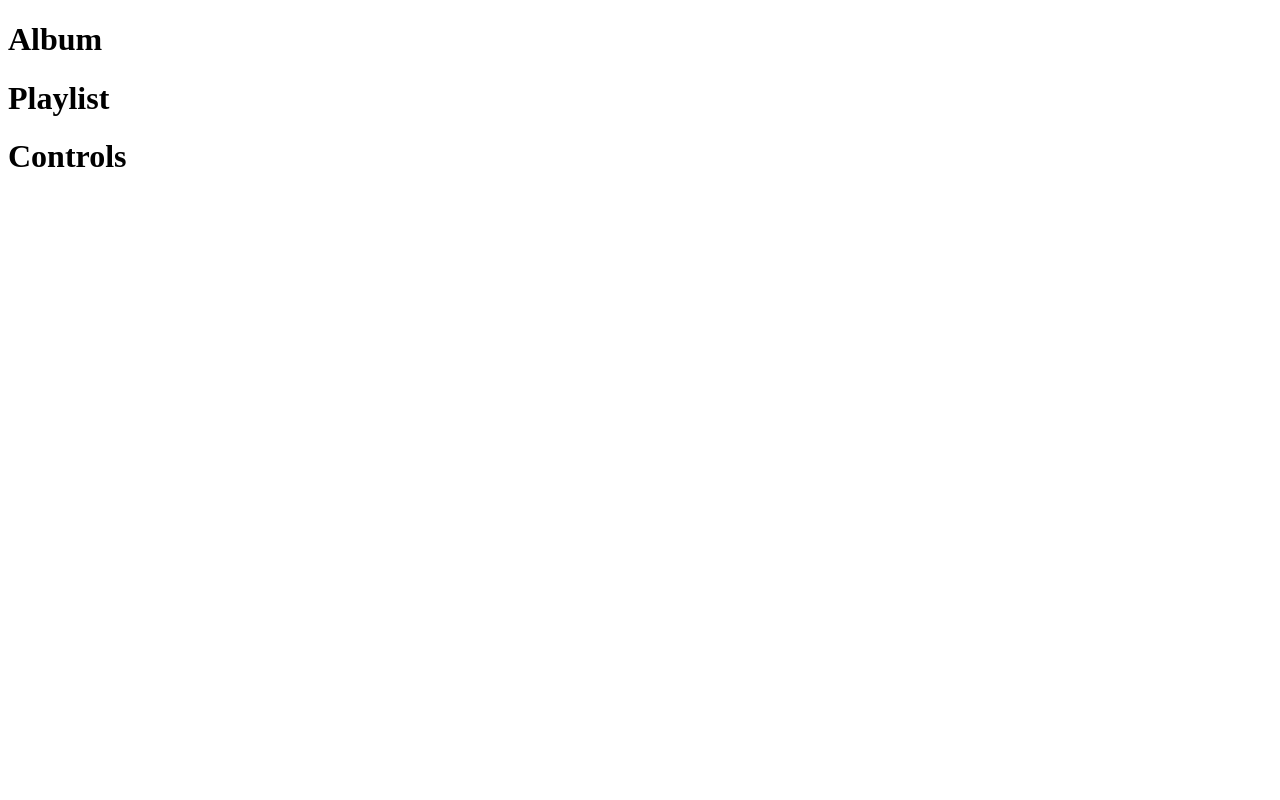
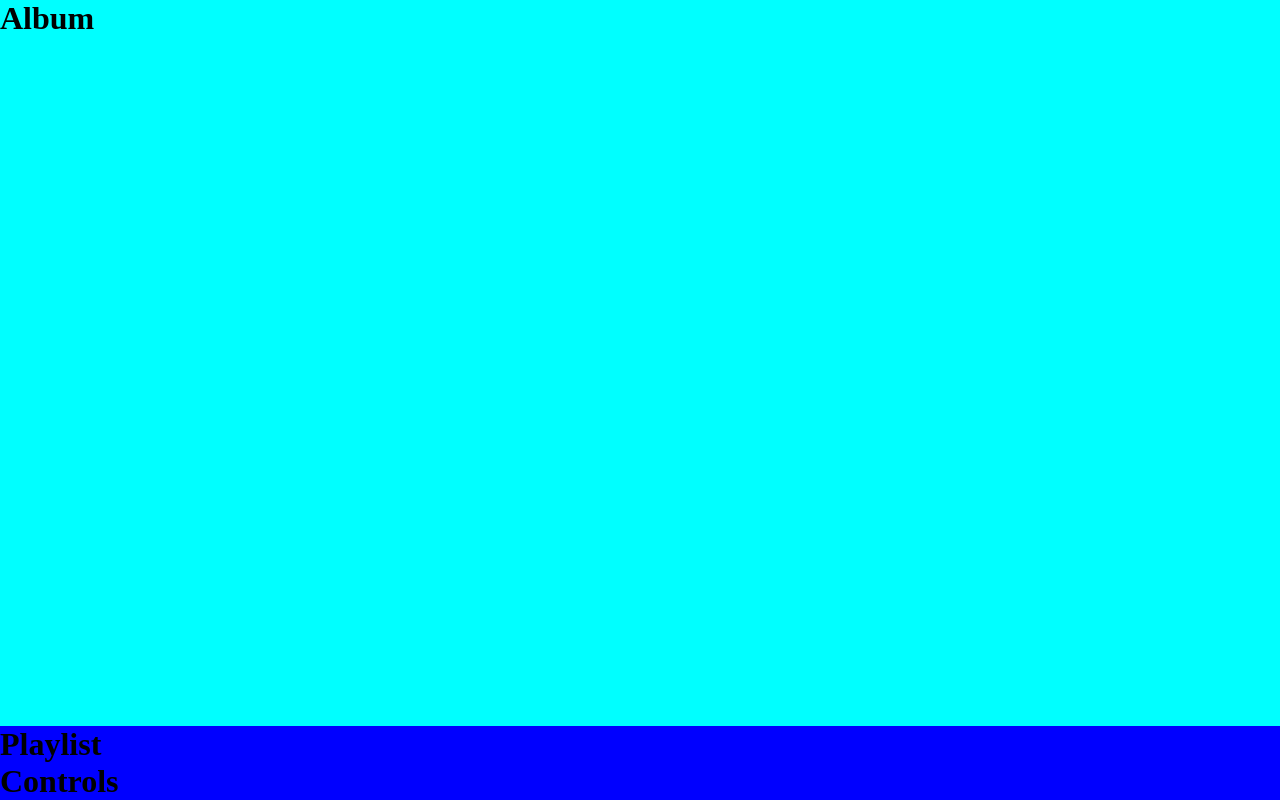
Before and after one commit to Deba1232/music-player, a React (Vite) app: page / in a window 1280 px wide. Built offline with nearby package versions, Linux system fonts and the light colour scheme.

Commit message:
add root styles

```diff
--- a/src/App.css
+++ b/src/App.css
@@ -0,0 +1,10 @@
+
+.app{
+
+    position :absolute;
+    display: flex;
+    flex-direction: column;
+    width: 100%;
+    height: 100%;
+    background-color: aqua;
+}
--- a/src/App.jsx
+++ b/src/App.jsx
@@ -7,7 +7,7 @@ function App() {
   return (
 
 
-   <div>
+   <div className='app'>
 
     <Album/>
     <Player/>
--- a/src/components/Player/Player.css
+++ b/src/components/Player/Player.css
@@ -0,0 +1,10 @@
+
+/*  1. added for default positioning of the player
+    2. can be further modified.
+*/
+.player-container{
+    background-color: blue;
+    position:fixed;
+    bottom: 0;
+    width: 100%;
+}
--- a/src/components/Player/Player.jsx
+++ b/src/components/Player/Player.jsx
@@ -1,13 +1,16 @@
 import Playlist from '../Playlist/Playlist.jsx';
-import Controls from '../Controls/Controls.jsx'
+import Controls from '../Controls/Controls.jsx';
+import './Player.css'
 
 function Player () {
 
     return (
 
-        <div>
+        <div className='player-container'>
+
             <Playlist />
             <Controls />
+
         </div>
 
 
--- a/src/index.css
+++ b/src/index.css
@@ -0,0 +1,4 @@
+*{
+    margin: 0;
+    padding: 0;
+}
```
